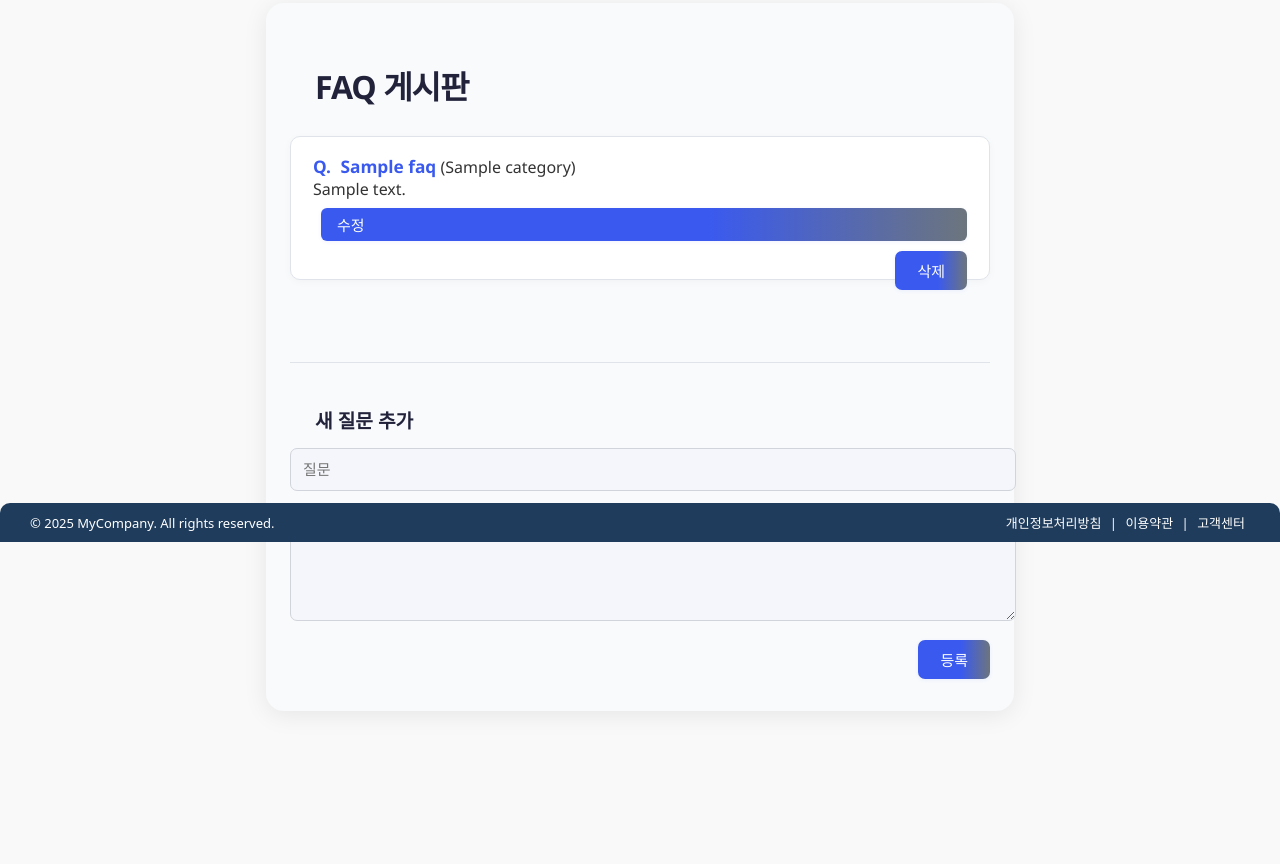
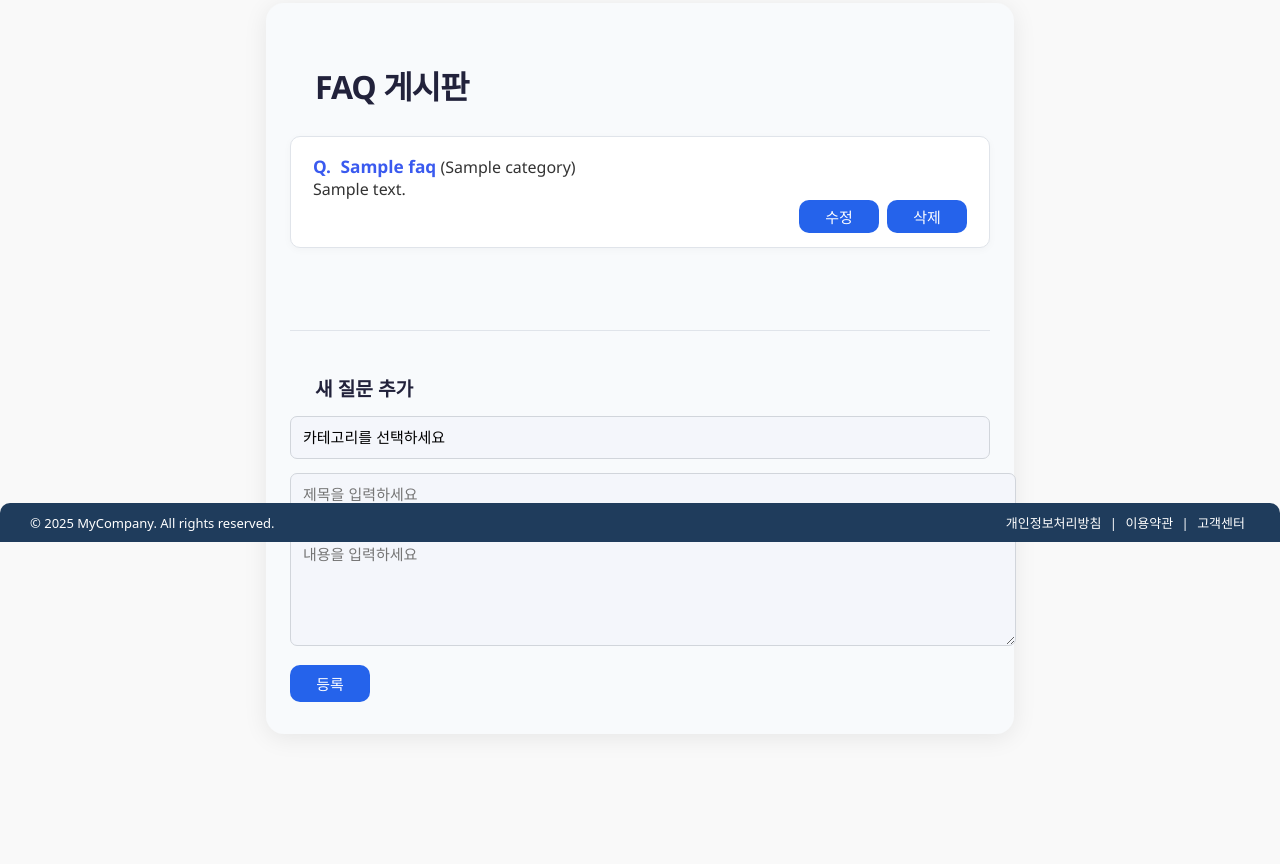
Before and after one commit to jyldpfla/3-, a Flask app: template templates/faq_main.html in a window 1280 px wide. Shown: the part 258-1122 px from the top of the page. Before the commit the page ends 937 px from the top, so only its background shows below. Run offline with Flask 3, Linux system fonts and the light colour scheme; the template is opened without the code that fills it: most values are stand-ins (such as "Sample title", 1, 10 or a date in 2020).

Commit message:
UI 수정

```diff
--- a/app.py
+++ b/app.py
@@ -1229,5 +1229,54 @@ def delete_account_bh():
         return "<script>alert('탈퇴가 완료되었습니다.'); window.location.href='/'</script>"
     return render_template("delete_account.html")
 
+# ------------------------ FAQ ---------------------------
+@app.route("/faq")
+def faq_main():
+    faqs = list(board_collection.find().sort("create_date", -1))
+    return render_template("faq_main.html", faqs=faqs)
+
+@app.route("/faq/insert", methods=["POST"])
+def faq_insert():
+    title = request.form.get("title")
+    content = request.form.get("content")
+    category = request.form.get("category")
+    now = datetime.now(timezone('Asia/Seoul'))
+    if title and content and category:
+        board_collection.insert_one({
+            "title": title,
+            "content": content,
+            "category": category,
+            "create_date": now,
+            "update_date": now
+        })
+    return redirect(url_for("faq_main"))
+
+@app.route("/faq/update/<faq_id>", methods=["GET", "POST"])
+def faq_update(faq_id):
+    if request.method == "POST":
+        title = request.form.get("title")
+        content = request.form.get("content")
+        category = request.form.get("category")
+        now = datetime.now(timezone('Asia/Seoul'))
+        if title and content and category:
+            board_collection.update_one(
+                {"_id": ObjectId(faq_id)},
+                {"$set": {
+                    "title": title,
+                    "content": content,
+                    "category": category,
+                    "update_date": now
+                }}
+            )
+        return redirect(url_for("faq_main"))
+    else:
+        faq = board_collection.find_one({"_id": ObjectId(faq_id)})
+        return render_template("faq_update.html", faq=faq)
+
+@app.route("/faq/delete/<faq_id>", methods=["POST"])
+def faq_delete(faq_id):
+    board_collection.delete_one({"_id": ObjectId(faq_id)})
+    return redirect(url_for("faq_main"))
+
 if __name__ == '__main__':
     app.run(host="0.0.0.0", port=5000, debug=True)
--- a/static/assets/css/faq.css
+++ b/static/assets/css/faq.css
@@ -4,28 +4,25 @@
     max-width: 700px;
     margin: 50px auto;
     padding: 32px 24px;
-    background: #f8fafc;
+    background: #F8FAFC;
     border-radius: 18px;
     box-shadow: 0 4px 24px rgba(0,0,0,0.08);
     font-family: 'Segoe UI', 'Arial', sans-serif;
 }
-
 .faq-container h2 {
     font-size: 2rem;
     font-weight: 700;
     margin-bottom: 28px;
-    color: #22223b;
+    color: #22223B;
     letter-spacing: -1px;
 }
-
 ul {
     list-style: none;
     padding: 0;
     margin: 0 0 24px 0;
 }
-
 li {
-    border: 1px solid #e0e4ea;
+    border: 1px solid #E0E4EA;
     border-radius: 10px;
     padding: 18px 22px 14px 22px;
     margin-bottom: 18px;
@@ -34,113 +31,70 @@ li {
     transition: box-shadow 0.2s;
     position: relative;
 }
-
 li:hover {
     box-shadow: 0 4px 16px rgba(0,0,0,0.07);
 }
-
 li strong {
     font-size: 1.08rem;
-    color: #3a5aef;
+    color: #3A5AEF;
     font-weight: 700;
 }
-
 li strong::before {
     content: "Q. ";
-    color: #3a5aef;
+    color: #3A5AEF;
     font-weight: bold;
     margin-right: 5px;
 }
-
-li form,
-li a {
+li form {
     display: inline-block;
     margin-left: 8px;
 }
-
-li button,
-li a {
-    padding: 6px 16px;
-    font-size: 15px;
-    border: none;
-    border-radius: 6px;
-    color: #fff;
-    background: linear-gradient(90deg, #3a5aef 60%, #6c757d 100%);
-    text-decoration: none;
-    transition: background 0.2s, box-shadow 0.2s;
-    margin-top: 8px;
-    margin-bottom: 2px;
-    box-shadow: 0 1px 4px rgba(58,90,239,0.07);
-}
-
 li button:hover,
 li a:hover {
-    background: linear-gradient(90deg, #2b3a8c 60%, #495057 100%);
+    background: linear-gradient(90deg, #2B3A8C 60%, #495057 100%);
 }
-
 hr {
     margin: 40px 0 24px;
     border: none;
-    border-top: 1.5px solid #e0e4ea;
+    border-top: 1.5px solid #E0E4EA;
 }
-
 .faq-container h3 {
     font-size: 1.2rem;
     margin-bottom: 14px;
-    color: #22223b;
+    color: #22223B;
     font-weight: 600;
 }
-
 form input[type="text"],
 form textarea {
     width: 100%;
     padding: 12px;
     margin-bottom: 14px;
-    border: 1.5px solid #d1d5db;
+    border: 1.5px solid #D1D5DB;
     border-radius: 7px;
     font-size: 15px;
-    background: #f4f6fb;
+    background: #F4F6FB;
     transition: border-color 0.2s;
     outline: none;
 }
-
 form input[type="text"]:focus,
 form textarea:focus {
-    border-color: #3a5aef;
+    border-color: #3A5AEF;
     background: #fff;
 }
-
 form textarea {
     resize: vertical;
     min-height: 90px;
     font-family: inherit;
 }
-
-form button[type="submit"] {
-    float: right;
-    padding: 9px 22px;
-    background: linear-gradient(90deg, #3a5aef 60%, #6c757d 100%);
-    color: white;
-    border: none;
-    border-radius: 7px;
-    cursor: pointer;
-    font-size: 15px;
-    font-weight: 500;
-    box-shadow: 0 1px 4px rgba(58,90,239,0.07);
-    transition: background 0.2s;
+form button[type="submit"]:hover {
+    background: linear-gradient(90deg, #2B3A8C 60%, #495057 100%);
 }
-
-form button[type="submit"]:hover {
-    background: linear-gradient(90deg, #2b3a8c 60%, #495057 100%);
-}
-
 .edit-btn,
-.detail-btn {
+.delete-btn {
     display: flex;
-    flex-direction: column;
+    flex-direction: row;
     justify-content: right;
 }
-
 @media (max-width: 600px) {
     .faq-container {
         padding: 16px 4vw;
@@ -154,3 +108,37 @@ form button[type="submit"]:hover {
         margin-top: 8px;
     }
 }
+.btn-group {
+    display: flex;
+    justify-content: right;
+}
+.btn-group .btn {
+    min-width: 80px;
+    padding: 6px 0;
+    margin-left: 6px;
+    text-align: center;
+    box-sizing: border-box;
+}
+.btn-group .btn:first-child {
+    margin-left: 0;
+}
+body > div > ul  a {
+    width: 80px;
+    text-decoration: none;
+}
+form select[name="category"] {
+    width: 100%;
+    padding: 12px;
+    margin-bottom: 14px;
+    border: 1.5px solid #D1D5DB;
+    border-radius: 7px;
+    font-size: 15px;
+    background: #F4F6FB;
+    transition: border-color 0.2s;
+    outline: none;
+    appearance: none;
+}
+form select[name="category"]:focus {
+    border-color: #3A5AEF;
+    background: #fff;
+}
--- a/static/js/faq.js
+++ b/static/js/faq.js
@@ -3,7 +3,6 @@ function addFaq() {
     const content = document.getElementById('new-answer').value;
     const category = prompt('카테고리를 입력하세요');
     const user_id = document.getElementById('user_id').value; // 여기서 읽어옴
-
     fetch('/faq/insert_action', {
         method: 'POST',
         headers: {'Content-Type': 'application/x-www-form-urlencoded'},
@@ -14,7 +13,6 @@ function addFaq() {
         }
     });
 }
-
 function showEditForm(id, title, category, content) {
     document.querySelectorAll('.edit-form').forEach(f => f.style.display = 'none');
     const form = document.getElementById('edit-form-' + id);
--- a/templates/components/nav.html
+++ b/templates/components/nav.html
@@ -13,6 +13,10 @@
     <div class="divider"></div>
     <div class="nav-item" onclick="location.href='/board'">
       <i class="fa-solid fa-chess-board"></i><br />게시판
+    </div>
+      <div class="sub-menu hidden" id="board-submenu">
+        <div class="sub-item" onclick="location.href='/faq'">FAQ</div>
+        <div class="sub-item" onclick="location.href='/board'">Board</div>
     </div>
     <div class="divider"></div>
     <div class="nav-item" onclick="location.href='/mypage'">
@@ -61,7 +65,7 @@
         </div>
       </div>
       {% endif %}
-      <button class="join-btn">로그아웃</button>
+      <button class="join-btn" onclick="location.href='/logout'">로그아웃</button>
       {% else %}
       <button class="join-btn" onclick="location.href='/login'">로그인</button>
       <button class="join-btn" onclick="location.href='/signup'">
--- a/templates/faq_main.html
+++ b/templates/faq_main.html
@@ -1,6 +1,5 @@
 <!DOCTYPE html>
 <html lang="ko">
-
 <head>
     <meta charset="UTF-8">
     <meta name="viewport" content="width=device-width, initial-scale=1.0">
@@ -9,7 +8,6 @@
     <link rel="stylesheet" href="https://cdnjs.cloudflare.com/ajax/libs/font-awesome/6.5.0/css/all.min.css">
     <title>3조 Main</title>
 </head>
-
 <body>
     {% include 'components/nav.html' %}
     <div class="faq-container">
@@ -19,10 +17,12 @@
             <li>
                 <strong>{{ faq.title }}</strong> ({{ faq.category }})<br>
                 <span>{{ faq.content }}</span><br>
-                <a href="{{ url_for('faq_update', faq_id=faq._id) }}" class="edit-btn">수정</a>
-                <form action="{{ url_for('faq_delete', faq_id=faq._id) }}" method="post" style="display:inline;">
-                    <button type="submit" class="delete-btn">삭제</button>
-                </form>
+                <div class="btn-group">
+                    <a href="{{ url_for('faq_update', faq_id=faq._id) }}" class="btn btn-blue">수정</a>
+                    <form action="{{ url_for('faq_delete', faq_id=faq._id) }}" method="post" style="display:inline;">
+                        <button type="submit" class="btn btn-blue">삭제</button>
+                    </form>
+                </div>
             </li>
         {% else %}
             <li>등록된 FAQ가 없습니다.</li>
@@ -31,9 +31,14 @@
         <hr>
         <h3>새 질문 추가</h3>
         <form action="{{ url_for('faq_insert') }}" method="post">
-            <input type="text" name="title" placeholder="질문" required>
-            <textarea name="content" placeholder="내용" required></textarea>
-            <button type="submit">등록</button>
+            <select name="category" required>
+                <option value="" disabled selected>카테고리를 선택하세요</option>
+                <option value="자유">자유</option>
+                <option value="FAQ">FAQ</option>
+            </select>
+            <input type="text" name="title" placeholder="제목을 입력하세요" required>
+            <textarea name="content" placeholder="내용을 입력하세요" required></textarea>
+            <button type="submit" class="btn btn-blue">등록</button>
         </form>
     </div>
     {% include 'components/footer.html' %}
```
Also changed, not shown: static/assets/css/faq_update.css (+26 -21 lines), static/assets/css/style.css (+51 -0 lines), templates/faq_update.html (+7 -0 lines).
